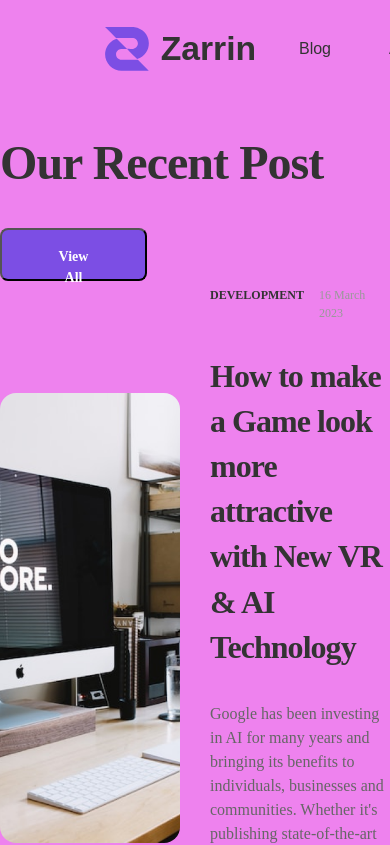
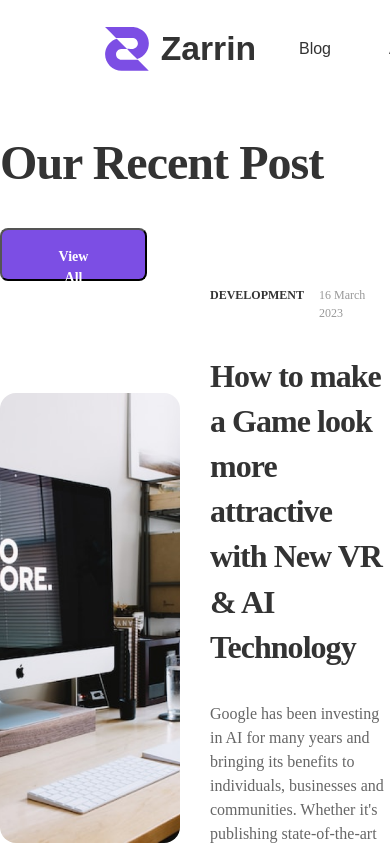
Before and after one commit to xkyota/Zarrin, a React (Vite) app: page / in a window 390 px wide. Shown: the top 845 px of the page. Built offline with nearby package versions, Linux system fonts and the light colour scheme.

Commit message:
vers. 0.006, quick fix

```diff
--- a/src/styles/RecentPosts.css
+++ b/src/styles/RecentPosts.css
@@ -183,24 +183,20 @@ recent-posts__header {
 }
 
 
-body{
-    background: black;
-}
-
 @media (max-width:1024px) {
-    body{
+    /* body{
         background: red;
-    }
+    } */
 }
 
 @media (max-width: 764px) {
-    body{
+    /* body{
         background: violet;
-    }
+    } */
 }
 
 @media (max-width: 375px) {
-    body{
+    /* body{
         background: pink;
-    }
+    } */
 }
```
